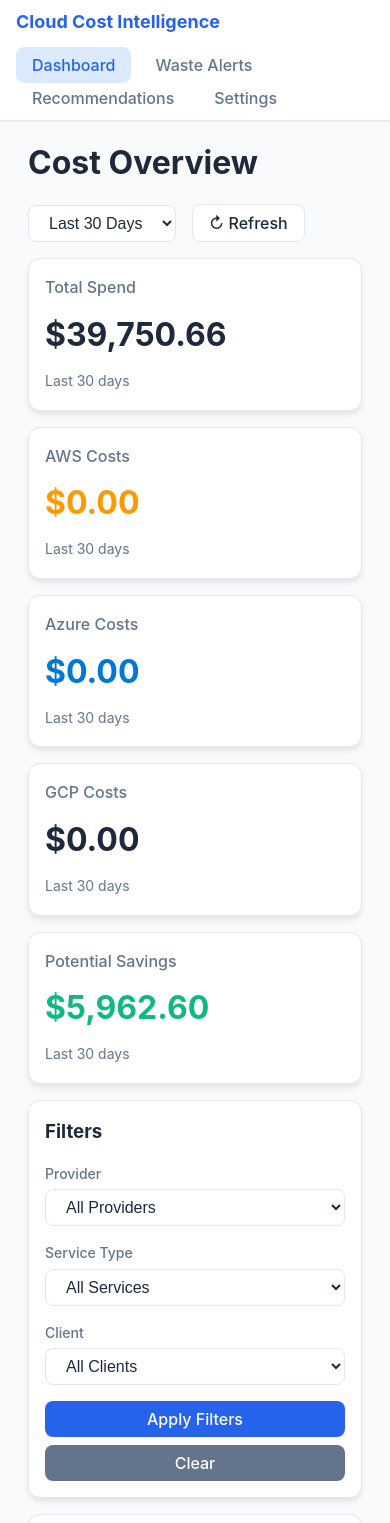
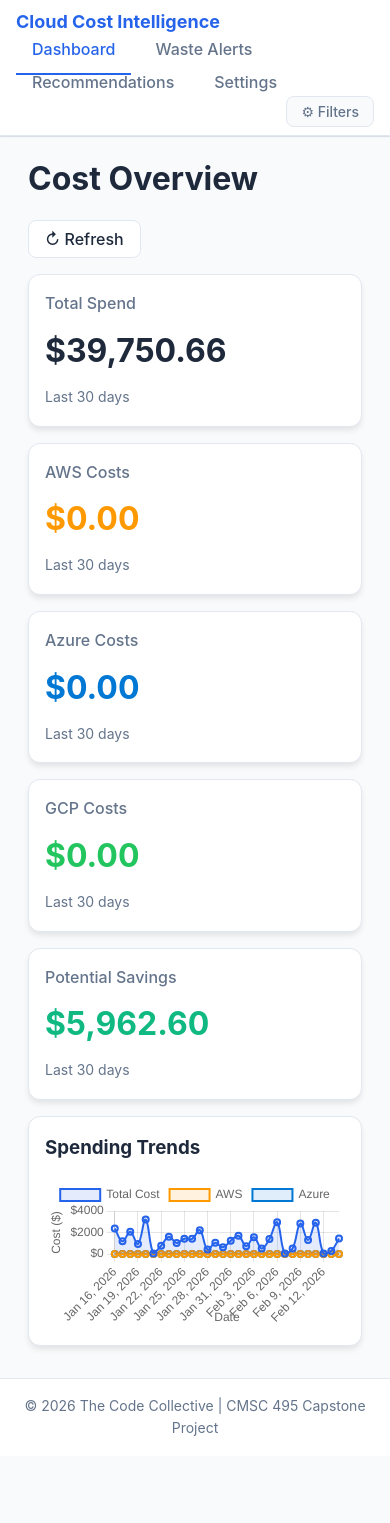
Before and after one commit to michaelallenus217-lang/CMSC495-CloudCost, a website: page src/frontend/index.html in a window 390 px wide. Shown: the top 1523 px of the page. After the commit the page ends 1456 px from the top, so only its background shows below. Drawn offline with nearby package versions, Linux system fonts and the light colour scheme; no server answers.

Commit message:
Move filters to global navbar drawer, add GCP cost card

```diff
--- a/src/frontend/css/style.css
+++ b/src/frontend/css/style.css
@@ -21,7 +21,6 @@
     --secondary-color: #64748b;
     --aws-color: #ff9900;
     --azure-color: #0078d4;
-    --gcp-color: #34a853;
     --success-color: #10b981;
     --warning-color: #f59e0b;
     --danger-color: #ef4444;
@@ -71,43 +70,168 @@ body {
 .navbar {
     background-color: var(--card-bg);
     border-bottom: 1px solid var(--border-color);
-    padding: var(--spacing-md) var(--spacing-xl);
+    padding: 0 var(--spacing-xl);
     box-shadow: var(--shadow-sm);
     position: sticky;
     top: 0;
     z-index: 100;
+    display: flex;
+    align-items: center;
+    height: 52px;
 }
 
 .navbar-brand h1 {
     font-size: var(--font-size-xl);
     color: var(--primary-color);
     font-weight: 700;
+    margin-right: 2rem;
+    white-space: nowrap;
 }
 
 .navbar-menu {
     display: flex;
     list-style: none;
-    gap: var(--spacing-lg);
-    margin-top: var(--spacing-md);
+    gap: 0;
+    margin-right: auto;
 }
 
 .nav-link {
     text-decoration: none;
     color: var(--text-secondary);
     font-weight: 500;
-    padding: var(--spacing-sm) var(--spacing-md);
-    border-radius: var(--radius-md);
+    padding: 14px var(--spacing-md);
+    border-bottom: 2px solid transparent;
     transition: all 0.2s;
 }
 
 .nav-link:hover {
     color: var(--primary-color);
-    background-color: var(--bg-color);
+    background-color: transparent;
 }
 
 .nav-link.active {
     color: var(--primary-color);
-    background-color: #dbeafe;
+    background-color: transparent;
+    border-bottom-color: var(--primary-color);
+}
+
+/* Filter Toggle Button */
+.filter-toggle-btn {
+    display: flex;
+    align-items: center;
+    gap: 6px;
+    background: var(--bg-color);
+    border: 1px solid var(--border-color);
+    padding: 6px 14px;
+    border-radius: var(--radius-md);
+    font-size: var(--font-size-sm);
+    font-weight: 500;
+    color: var(--text-secondary);
+    cursor: pointer;
+    font-family: var(--font-family);
+    transition: all 0.15s;
+    white-space: nowrap;
+}
+
+.filter-toggle-btn:hover {
+    background: var(--border-color);
+    color: var(--text-primary);
+}
+
+.filter-toggle-btn.active {
+    background: #dbeafe;
+    border-color: var(--primary-color);
+    color: var(--primary-color);
+}
+
+.filter-count {
+    background: var(--primary-color);
+    color: #fff;
+    font-size: 10px;
+    font-weight: 700;
+    padding: 1px 6px;
+    border-radius: 10px;
+}
+
+.filter-count.hidden {
+    display: none;
+}
+
+/* Global Filter Drawer */
+.filter-drawer {
+    background: var(--bg-color);
+    border-bottom: 1px solid var(--border-color);
+    position: sticky;
+    top: 52px;
+    z-index: 99;
+    overflow: hidden;
+    max-height: 0;
+    transition: max-height 0.25s ease, padding 0.25s ease;
+    padding: 0 var(--spacing-xl);
+}
+
+.filter-drawer.open {
+    max-height: 80px;
+    padding: 10px var(--spacing-xl);
+}
+
+.filter-drawer.hidden {
+    display: block;
+    max-height: 0;
+    padding: 0 var(--spacing-xl);
+}
+
+.filter-drawer-inner {
+    display: flex;
+    align-items: center;
+    gap: 12px;
+}
+
+.drawer-separator {
+    width: 1px;
+    height: 28px;
+    background: var(--border-color);
+    margin: 0 4px;
+}
+
+.filter-drawer .filter-group {
+    display: flex;
+    align-items: center;
+    gap: 6px;
+}
+
+.filter-drawer .filter-group label {
+    font-size: 11px;
+    font-weight: 600;
+    color: var(--text-secondary);
+    text-transform: uppercase;
+    letter-spacing: 0.3px;
+    white-space: nowrap;
+}
+
+.filter-drawer .filter-select {
+    padding: 5px 28px 5px 10px;
+    border: 1px solid var(--border-color);
+    border-radius: var(--radius-md);
+    font-size: var(--font-size-sm);
+    background: var(--card-bg);
+    cursor: pointer;
+}
+
+.filter-drawer .filter-actions {
+    display: flex;
+    gap: 6px;
+    margin-left: auto;
+}
+
+.filter-drawer .btn-primary {
+    padding: 5px 14px;
+    font-size: var(--font-size-sm);
+}
+
+.filter-drawer .btn-secondary {
+    padding: 5px 10px;
+    font-size: var(--font-size-sm);
 }
 
 /* Error Display */
@@ -226,11 +350,11 @@ body {
 }
 
 .summary-card.azure .cost-value {
+    color: var(--azure-color);
+}
 
 .summary-card.gcp .cost-value {
-    color: var(--gcp-color);
-}
-    color: var(--azure-color);
+    color: #22c55e;
 }
 
 .summary-card .cost-value.savings {
@@ -242,39 +366,7 @@ body {
     color: var(--text-secondary);
 }
 
-/* Filter Panel */
-.filter-panel {
-    background: var(--card-bg);
-    border-radius: var(--radius-lg);
-    padding: var(--spacing-lg);
-    margin-bottom: var(--spacing-xl);
-    box-shadow: var(--shadow-md);
-    border: 1px solid var(--border-color);
-}
-
-.filter-panel h3 {
-    margin-bottom: var(--spacing-md);
-    color: var(--text-primary);
-}
-
-.filters {
-    display: grid;
-    grid-template-columns: repeat(auto-fit, minmax(200px, 1fr));
-    gap: var(--spacing-md);
-    align-items: end;
-}
-
-.filter-group {
-    display: flex;
-    flex-direction: column;
-    gap: var(--spacing-xs);
-}
-
-.filter-group label {
-    font-size: var(--font-size-sm);
-    font-weight: 500;
-    color: var(--text-secondary);
-}
+/* Filter styles (now in global drawer - see navbar section) */
 
 .filter-select,
 .form-control {
@@ -291,11 +383,6 @@ body {
 .form-control:focus {
     outline: none;
     border-color: var(--primary-color);
-}
-
-.filter-actions {
-    display: flex;
-    gap: var(--spacing-sm);
 }
 
 /* Chart Container */
@@ -665,9 +752,31 @@ button {
 
 /* Responsive Design */
 @media (max-width: 768px) {
+    .navbar {
+        flex-wrap: wrap;
+        height: auto;
+        padding: var(--spacing-sm) var(--spacing-md);
+    }
+
     .navbar-menu {
         flex-wrap: wrap;
         gap: var(--spacing-sm);
+    }
+
+    .filter-toggle-btn {
+        margin-left: auto;
+    }
+
+    .filter-drawer.open {
+        max-height: none;
+    }
+
+    .filter-drawer-inner {
+        flex-wrap: wrap;
+    }
+
+    .drawer-separator {
+        display: none;
     }
 
     .dashboard-header {
@@ -677,18 +786,6 @@ button {
 
     .cost-summary-cards {
         grid-template-columns: 1fr;
-    }
-
-    .filters {
-        grid-template-columns: 1fr;
-    }
-
-    .filter-actions {
-        flex-direction: column;
-    }
-
-    .filter-actions button {
-        width: 100%;
     }
 
     .recommendations-grid {
--- a/src/frontend/index.html
+++ b/src/frontend/index.html
@@ -27,7 +27,51 @@
             <li><a href="#recommendations" class="nav-link" data-page="recommendations">Recommendations</a></li>
             <li><a href="#settings" class="nav-link" data-page="settings">Settings</a></li>
         </ul>
+        <button id="filter-toggle" class="filter-toggle-btn">
+            ⚙ Filters <span id="active-filter-count" class="filter-count hidden">0</span>
+        </button>
     </nav>
+
+    <!-- Global Filter Drawer (persists across all pages) -->
+    <div id="filter-drawer" class="filter-drawer hidden">
+        <div class="filter-drawer-inner">
+            <div class="filter-group">
+                <label>Date Range</label>
+                <select id="date-range-selector" class="filter-select">
+                    <option value="7">Last 7 Days</option>
+                    <option value="30" selected>Last 30 Days</option>
+                    <option value="60">Last 60 Days</option>
+                    <option value="90">Last 90 Days</option>
+                </select>
+            </div>
+            <div class="drawer-separator"></div>
+            <div class="filter-group">
+                <label>Provider</label>
+                <select id="provider-filter" class="filter-select">
+                    <option value="">All Providers</option>
+                    <option value="2001">AWS</option>
+                    <option value="2002">Azure</option>
+                    <option value="2003">GCP</option>
+                </select>
+            </div>
+            <div class="filter-group">
+                <label>Service Type</label>
+                <select id="service-filter" class="filter-select">
+                    <option value="">All Services</option>
+                </select>
+            </div>
+            <div class="filter-group">
+                <label>Client</label>
+                <select id="client-filter" class="filter-select">
+                    <option value="">All Clients</option>
+                </select>
+            </div>
+            <div class="filter-actions">
+                <button id="apply-filters" class="btn-primary">Apply</button>
+                <button id="clear-filters" class="btn-secondary">Clear</button>
+            </div>
+        </div>
+    </div>
 
     <!-- Component 9: ErrorDisplay (hidden by default) -->
     <div id="error-display" class="error-display hidden">
@@ -46,12 +90,6 @@
             <div class="dashboard-header">
                 <h2>Cost Overview</h2>
                 <div class="dashboard-controls">
-                    <select id="date-range-selector" class="date-selector">
-                        <option value="7">Last 7 Days</option>
-                        <option value="30" selected>Last 30 Days</option>
-                        <option value="60">Last 60 Days</option>
-                        <option value="90">Last 90 Days</option>
-                    </select>
                     <button id="refresh-button" class="btn-refresh">↻ Refresh</button>
                 </div>
             </div>
@@ -82,38 +120,6 @@
                     <h3>Potential Savings</h3>
                     <p class="cost-value savings" id="potential-savings">$0.00</p>
                     <span class="cost-period">Estimated monthly</span>
-                </div>
-            </div>
-
-            <!-- Component 3: FilterPanel -->
-            <div class="filter-panel">
-                <h3>Filters</h3>
-                <div class="filters">
-                    <div class="filter-group">
-                        <label>Provider</label>
-                        <select id="provider-filter" class="filter-select">
-                            <option value="">All Providers</option>
-                            <option value="2001">AWS</option>
-                            <option value="2002">Azure</option>
-                            <option value="2003">GCP</option>
-                        </select>
-                    </div>
-                    <div class="filter-group">
-                        <label>Service Type</label>
-                        <select id="service-filter" class="filter-select">
-                            <option value="">All Services</option>
-                        </select>
-                    </div>
-                    <div class="filter-group">
-                        <label>Client</label>
-                        <select id="client-filter" class="filter-select">
-                            <option value="">All Clients</option>
-                        </select>
-                    </div>
-                    <div class="filter-actions">
-                        <button id="apply-filters" class="btn-primary">Apply Filters</button>
-                        <button id="clear-filters" class="btn-secondary">Clear</button>
-                    </div>
                 </div>
             </div>
 
@@ -218,15 +224,6 @@
             <div class="export-section">
                 <h3>Export Reports</h3>
                 <div class="export-controls">
-                    <div class="export-options">
-                        <label>Date Range</label>
-                        <select id="export-date-range" class="form-control">
-                            <option value="7">Last 7 Days</option>
-                            <option value="30" selected>Last 30 Days</option>
-                            <option value="60">Last 60 Days</option>
-                            <option value="90">Last 90 Days</option>
-                        </select>
-                    </div>
                     <div class="export-buttons">
                         <button id="export-csv" class="btn-export">Export CSV</button>
                         <button id="export-pdf" class="btn-export">Export PDF</button>
--- a/src/frontend/js/dashboard.js
+++ b/src/frontend/js/dashboard.js
@@ -108,17 +108,34 @@ function setupEventListeners() {
         loadDashboard();
     });
 
-    // Date range selector
+    // Filter drawer toggle
+    document.getElementById('filter-toggle')?.addEventListener('click', () => {
+        const drawer = document.getElementById('filter-drawer');
+        const toggle = document.getElementById('filter-toggle');
+        if (drawer) {
+            drawer.classList.toggle('hidden');
+            drawer.classList.toggle('open');
+            toggle.classList.toggle('active');
+        }
+    });
+
+    // Date range selector (now in global filter drawer)
     document.getElementById('date-range-selector')?.addEventListener('change', (e) => {
         currentDateRange = parseInt(e.target.value);
-        document.getElementById('export-date-range').value = currentDateRange;
         unfilteredDashboardData = null; // Clear cache when date range changes
         loadDashboard();
+        updateActiveFilterCount();
     });
 
     // Filter buttons
-    document.getElementById('apply-filters')?.addEventListener('click', applyFilters);
-    document.getElementById('clear-filters')?.addEventListener('click', clearFilters);
+    document.getElementById('apply-filters')?.addEventListener('click', () => {
+        applyFilters();
+        updateActiveFilterCount();
+    });
+    document.getElementById('clear-filters')?.addEventListener('click', () => {
+        clearFilters();
+        updateActiveFilterCount();
+    });
 
     // Provider filter cascading (optional enhancement)
     document.getElementById('provider-filter')?.addEventListener('change', (e) => {
@@ -187,7 +204,7 @@ async function populateFilters(services = null, providers = null) {
             ]);
             services = servicesResponse.services || [];
             providers = providersResponse.providers || [];
-            const clients = clientsResponse || [];
+            const clients = clientsResponse.clients || [];
 
             // Populate clients dropdown in settings
             const clientSelect = document.getElementById('client-select');
@@ -196,7 +213,7 @@ async function populateFilters(services = null, providers = null) {
                 clients.forEach(client => {
                     const option = document.createElement('option');
                     option.value = client.client_id;
-                    option.textContent = formatClientName(client.client_name);
+                    option.textContent = client.client_name;
                     clientSelect.appendChild(option);
                 });
             }
@@ -228,13 +245,13 @@ async function populateFilters(services = null, providers = null) {
         const clientFilter = document.getElementById('client-filter');
         if (clientFilter) {
             const clientsResponse = await getClients();
-            const clients = clientsResponse || [];
+            const clients = clientsResponse.clients || [];
 
             clientFilter.innerHTML = '<option value="">All Clients</option>';
             clients.forEach(client => {
                 const option = document.createElement('option');
                 option.value = client.client_id;
-                option.textContent = formatClientName(client.client_name);
+                option.textContent = client.client_name;
                 clientFilter.appendChild(option);
             });
         }
@@ -294,7 +311,7 @@ async function applyFilters() {
 
         // If no results after filtering, show message
         if (filteredUsages.length === 0) {
-            showError('No usage records match this filter combination. Try adjusting your selections.');
+            showError('No data found for the selected filters. Try different filter combinations.');
             return;
         }
 
@@ -340,7 +357,7 @@ function calculateDashboardMetrics(usages, services, providers) {
     usages.forEach(usage => {
         const date = usage.usage_date;
         if (!costsByDate[date]) {
-            costsByDate[date] = { date, total: 0, aws: 0, azure: 0 };
+            costsByDate[date] = { date, total: 0, aws: 0, azure: 0, gcp: 0 };
         }
 
         const service = services.find(s => s.service_id === usage.service_id);
@@ -350,6 +367,8 @@ function calculateDashboardMetrics(usages, services, providers) {
                 costsByDate[date].aws += usage.total_cost;
             } else if (service.provider_id === PROVIDER_IDS.AZURE) {
                 costsByDate[date].azure += usage.total_cost;
+            } else if (service.provider_id === PROVIDER_IDS.GCP) {
+                costsByDate[date].gcp += usage.total_cost;
             }
         }
     });
@@ -435,6 +454,25 @@ function clearFilters() {
     } else {
         // If we don't have cached data, reload
         loadDashboard();
+    }
+}
+
+// Update the active filter count badge in the navbar
+function updateActiveFilterCount() {
+    const badge = document.getElementById('active-filter-count');
+    if (!badge) return;
+
+    let count = 0;
+    if (document.getElementById('provider-filter')?.value) count++;
+    if (document.getElementById('service-filter')?.value) count++;
+    if (document.getElementById('client-filter')?.value) count++;
+    // Date range doesn't count as a "filter" since it always has a value
+
+    if (count > 0) {
+        badge.textContent = count;
+        badge.classList.remove('hidden');
+    } else {
+        badge.classList.add('hidden');
     }
 }
 
@@ -809,7 +847,7 @@ async function exportData(format) {
         // Simulate progress
         progressFill.style.width = '30%';
 
-        const dateRange = parseInt(document.getElementById('export-date-range').value);
+        const dateRange = currentDateRange;
         const data = await getDashboardData(dateRange);
 
         progressFill.style.width = '60%';
```
